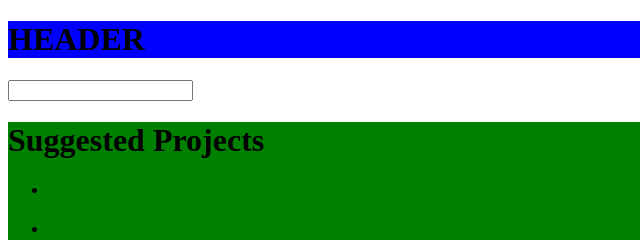
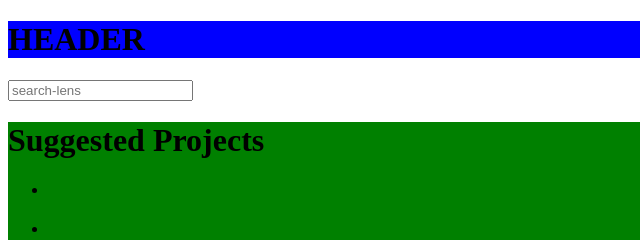
Before and after one commit to SchoolOfCode/bc15-w8-project-front-end-elevensies, a plain HTML site: page index.html in a window 1280 px wide. Shown: the top 240 px of the page, 0-640 px from the left. Drawn offline with Linux system fonts and the light colour scheme.

Commit message:
browse bar-lens

```diff
--- a/index.html
+++ b/index.html
@@ -15,7 +15,12 @@
       </div>
       <div>
         <form action="" method="">
-          <input type="search" id="project-search" name="project-search" />
+          <input
+            type="search"
+            id="project-search"
+            name="project-search"
+            placeholder="search-lens"
+          />
         </form>
       </div>
     </header>
```
